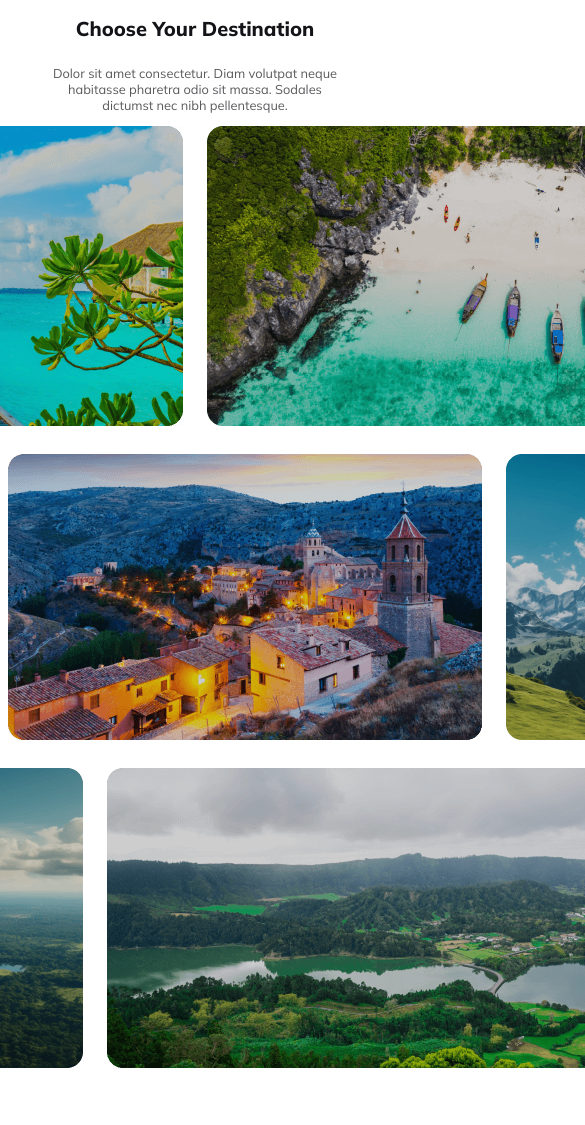
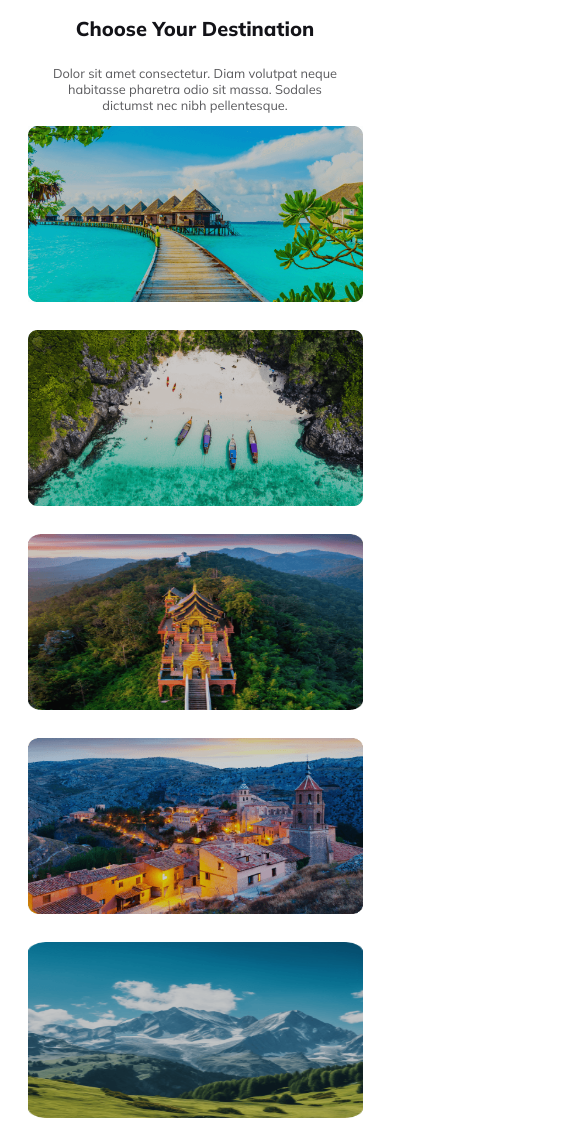
Before and after one commit to tahmedofficial/ph-assignment-two, a plain HTML site: page index.html in a window 390 px wide. Shown: the part 1040-2165 px from the top of the page, 585 px wide, since content can reach past the window. Drawn offline with Linux system fonts and the light colour scheme.

Commit message:
added responsive section three

```diff
--- a/index.html
+++ b/index.html
@@ -66,29 +66,29 @@
         <section class="section_three">
             <div class="section_three_row">
                 <div>
-                    <img src="Images/Rectangle 5.png" alt="">
+                    <img class="section_three_img" src="Images/Rectangle 5.png" alt="">
                 </div>
                 <div>
-                    <img src="Images/Rectangle 8.png" alt="">
+                    <img class="section_three_img" src="Images/Rectangle 8.png" alt="">
                 </div>
             </div>
             <div class="section_three_row">
                 <div>
-                    <img src="Images/Rectangle 6.png" alt="">
+                    <img class="section_three_img" src="Images/Rectangle 6.png" alt="">
                 </div>
                 <div>
-                    <img src="Images/Rectangle 7.png" alt="">
+                    <img class="section_three_img" src="Images/Rectangle 7.png" alt="">
                 </div>
                 <div>
-                    <img src="Images/Rectangle 9.png" alt="">
+                    <img class="section_three_img" src="Images/Rectangle 9.png" alt="">
                 </div>
             </div>
             <div class="section_three_row">
                 <div>
-                    <img src="Images/Rectangle 11.png" alt="">
+                    <img class="section_three_img" src="Images/Rectangle 11.png" alt="">
                 </div>
                 <div>
-                    <img src="Images/Rectangle 10.png" alt="">
+                    <img class="section_three_img" src="Images/Rectangle 10.png" alt="">
                 </div>
             </div>
         </section>
--- a/styles/style.css
+++ b/styles/style.css
@@ -132,7 +132,7 @@ main {
 
 /* Section three */
 
-.section_three_row{
+.section_three_row {
     display: flex;
     gap: 24px;
     justify-content: center;
@@ -340,7 +340,8 @@ hr {
     .section_one_tours,
     .section_eight,
     .section_nine,
-    .section_five_container_one {
+    .section_five_container_one,
+    .section_three_row {
         flex-direction: column;
     }
 
@@ -370,6 +371,17 @@ hr {
     .section_two_container,
     .footer_description {
         width: 300px;
+    }
+
+    /* section three */
+
+    .section_three_row{
+        text-align: center;
+    }
+
+    .section_three_img {
+        width: 335px;
+        height: 176px;
     }
 
     /* section five  */
```
